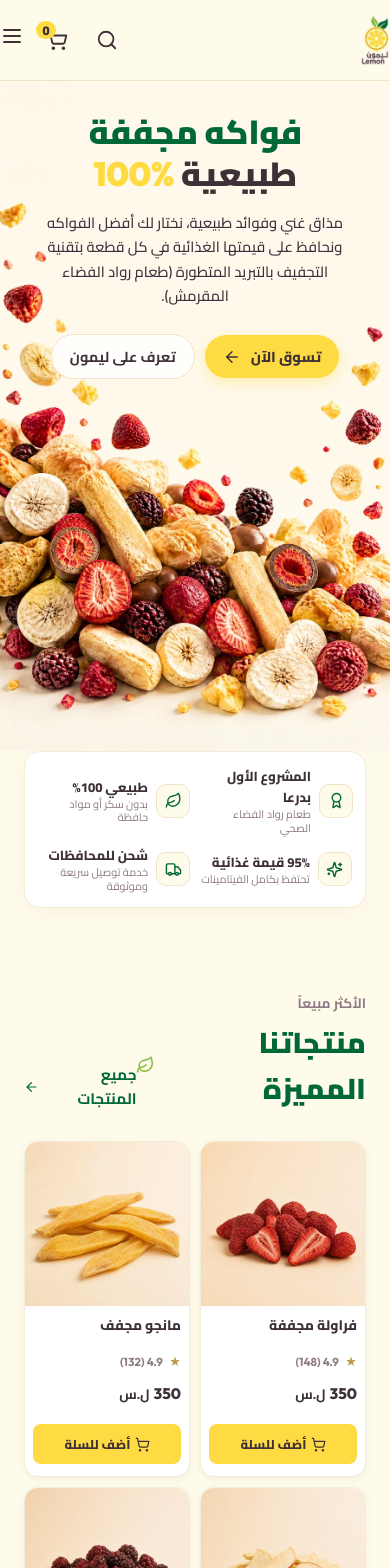
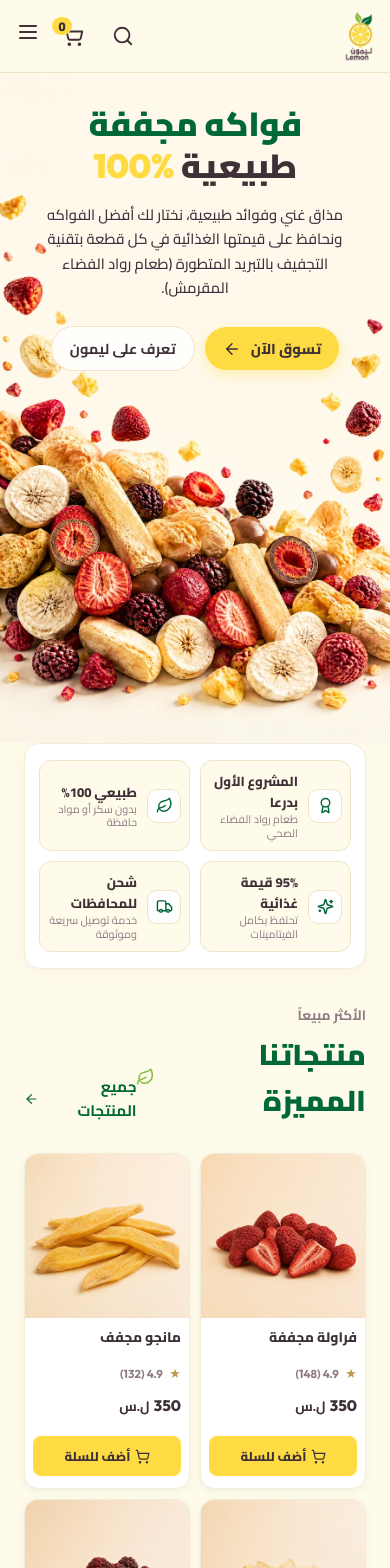
Before and after one commit to abdallhmh99/lemon-website, a React (Vite) app: page / in a window 390 px wide. Shown: the top 1568 px of the page. Built offline with nearby package versions, Linux system fonts and the light colour scheme.

Commit message:
fix(mobile): fix nav padding, features bar layout, reduce empty space

```diff
--- a/src/styles/index.css
+++ b/src/styles/index.css
@@ -1451,7 +1451,10 @@ img {
     display: none !important;
   }
 
-  /* Nav Header */
+  /* Nav Header - fix logo and menu btn too close to screen edges */
+  .nav-container {
+    padding: 10px 16px !important;
+  }
   .nav-menu {
     display: none;
   }
@@ -1509,23 +1512,31 @@ img {
 
   /* Features Bar in compact 2x2 grid */
   .features-bar-section {
-    padding: 0 0 35px 0;
+    padding: 0 0 16px 0;
   }
   .features-bar-card {
     grid-template-columns: repeat(2, 1fr) !important;
     gap: 10px !important;
-    padding: 14px 12px !important;
+    padding: 16px 14px !important;
     border-radius: 16px !important;
+    align-items: stretch !important;
   }
   .feature-bar-item {
-    gap: 8px;
+    gap: 10px;
     align-items: center;
+    justify-content: flex-start;
+    padding: 10px 8px;
+    background: var(--bg-cream);
+    border-radius: 12px;
+    border: 1px solid var(--border-color);
+    min-height: 60px;
   }
   .feature-icon-wrapper {
     width: 34px;
     height: 34px;
     min-width: 34px;
     border-radius: 10px;
+    background: #FFFFFF;
   }
   .feature-icon-wrapper svg {
     width: 17px;
@@ -1541,6 +1552,9 @@ img {
   }
 
   /* Compact 2-Column Mobile Product Grid */
+  .featured-products-section {
+    padding: 20px 0 40px 0 !important;
+  }
   .products-five-grid {
     grid-template-columns: repeat(2, 1fr) !important;
     gap: 10px !important;
```
